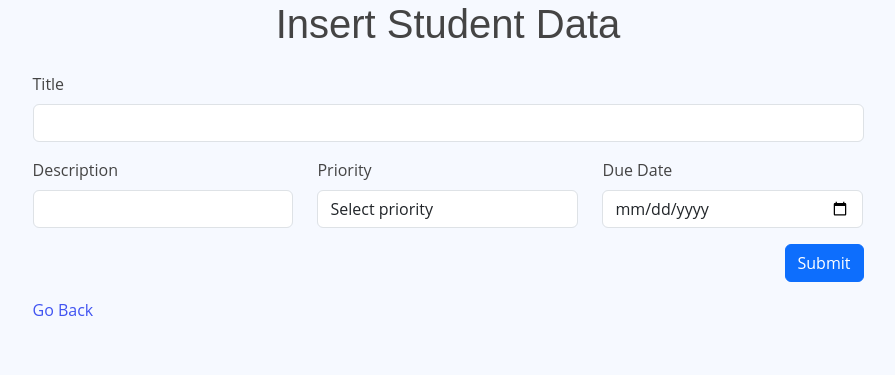
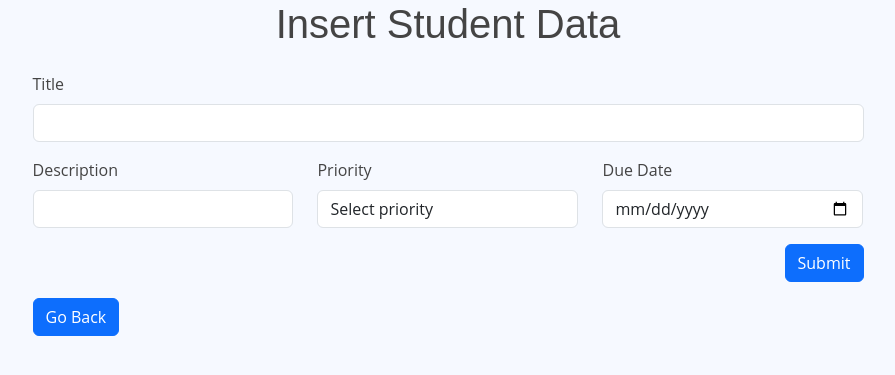
Before and after one commit to saisiah/TaskTracker, a PHP site: page /create-task.php in a window 1280 px wide. Shown: the top 375 px of the page, without its empty margins (192-1087 px from the left). Run offline with PHP 8.4, Linux system fonts and the light colour scheme.

Commit message:
daren gerero

```diff
--- a/create-task.php
+++ b/create-task.php
@@ -51,7 +51,11 @@ include ("config.php");
                             <button type="submit" class="btn btn-primary" name="handleAddTask" style="float: right;">Submit</button>
                         </div>
 
-                        <a href="index.php">Go Back</a>
+                        <div class="col-md-4 mb-3">
+                        <a class="btn btn-primary" href="index.php">Go Back</a>
+                        </div>
+
+
 
                     </div>
                 </form>
```
